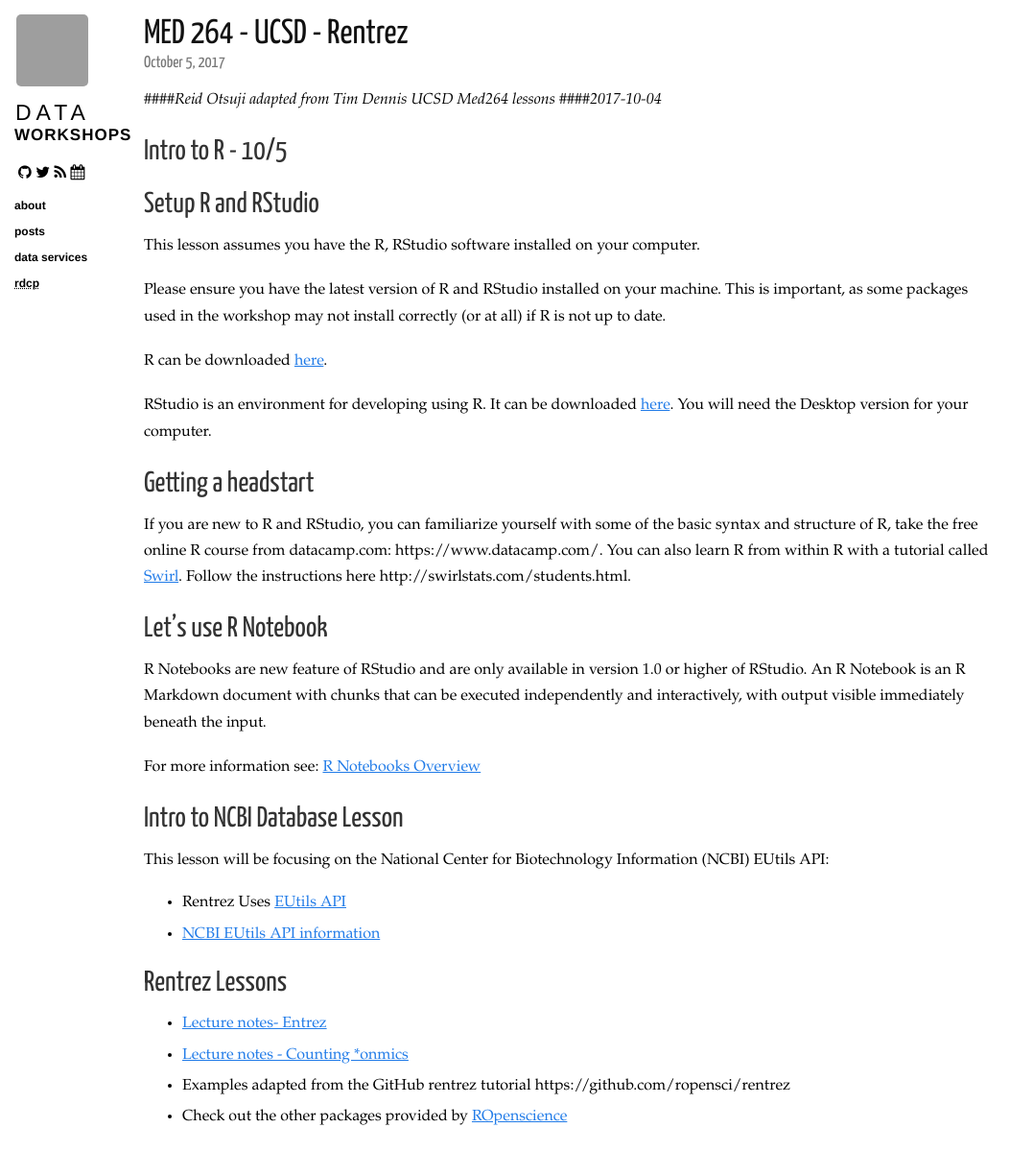
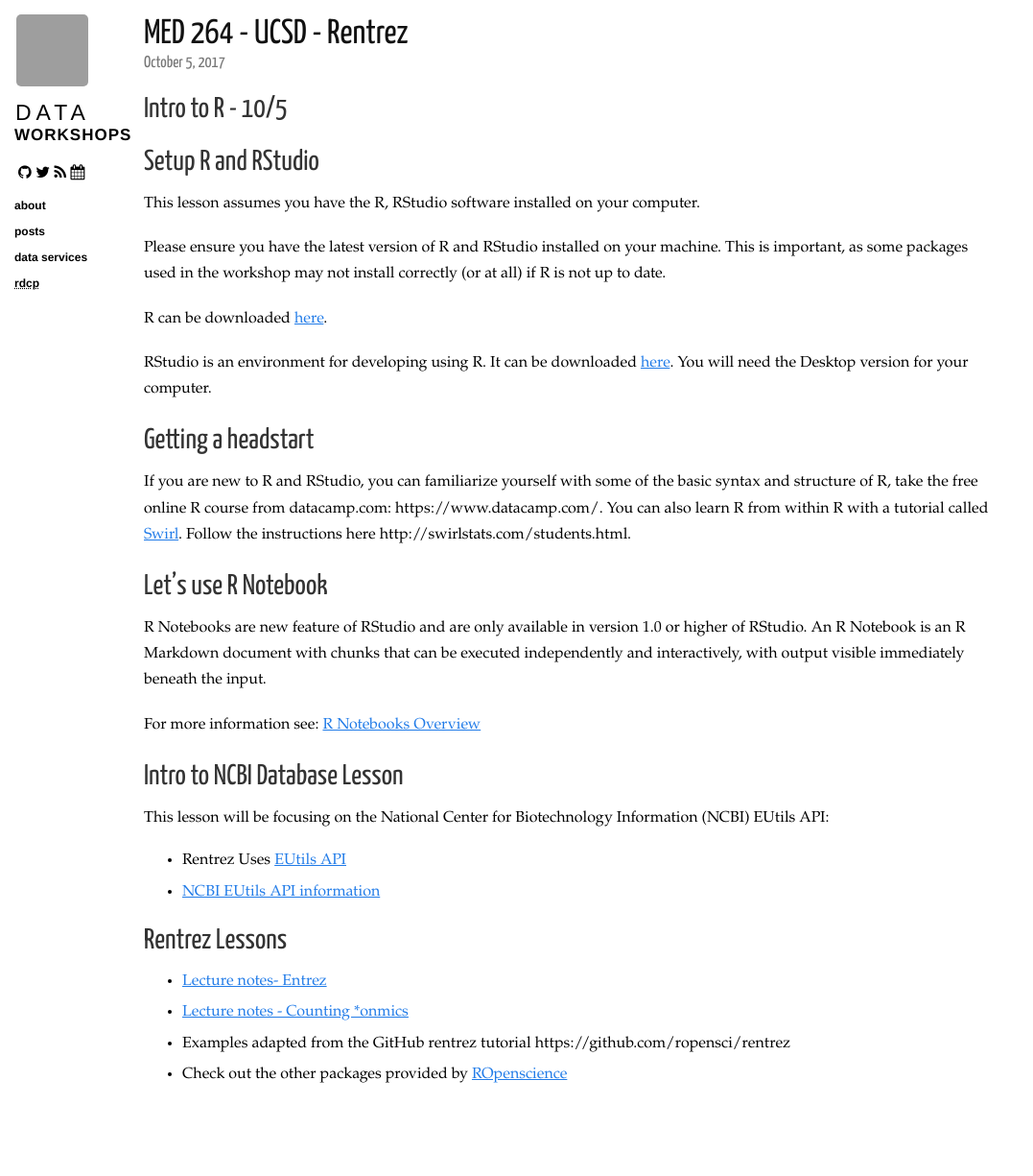
Before and after one commit to ucsdlib/workshops, a Jekyll site: the page built from _posts/2017-10-05-MED264.md, in a window 1280 px wide. Shown: the whole page at 96% size, without its empty margins (0-1077 px from the left). Built offline with Jekyll 4.4.1, drawn with Linux system fonts in a browser that asks for light colours; nearby versions of some CDN libraries; after the commit the page ends 1181 px from its top, so only the background shows below that; grey boxes are pictures that could not be loaded.

Commit message:
fixing workshop posts

```diff
--- a/_posts/2017-05-23-software-carpentry-spring.markdown
+++ b/_posts/2017-05-23-software-carpentry-spring.markdown
@@ -14,7 +14,7 @@ Software Carpentry's mission is to help scientists and engineers get more resear
 
 ## Dates
 
-* May 23-24, 2016
+* May 23-24, 2017
 * 9:00a -4:30p
 
 ## Location
--- a/_posts/2017-10-05-MED264.md
+++ b/_posts/2017-10-05-MED264.md
@@ -1,10 +1,8 @@
 ---
 layout: post
 title: MED 264 - UCSD - Rentrez
-category: [upcoming, swc]
+category: [past, swc]
 ---
-####_Reid Otsuji adapted from Tim Dennis UCSD Med264 lessons_
-####_2017-10-04_
 
 
 ## Intro to R - 10/5
```
